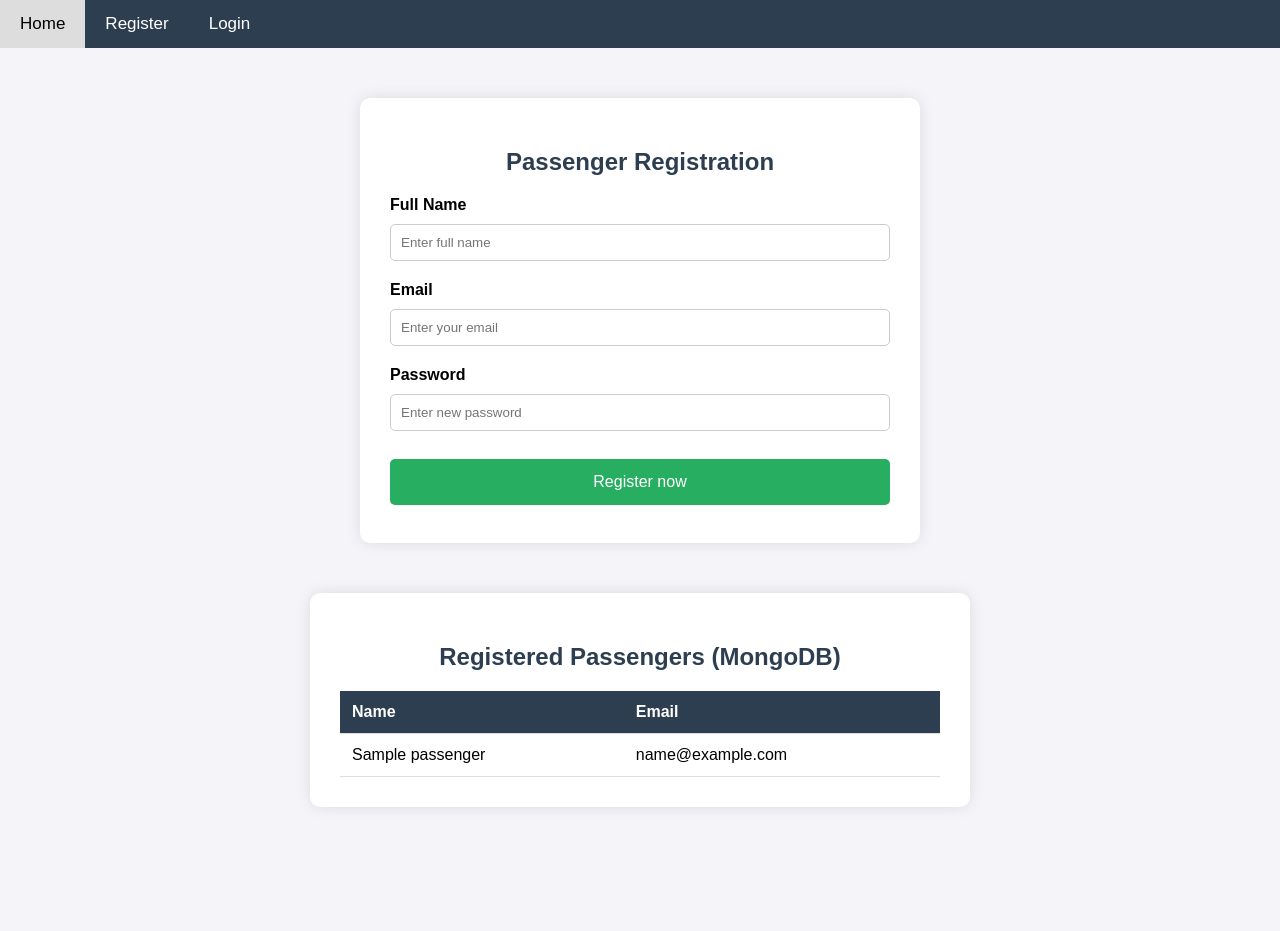
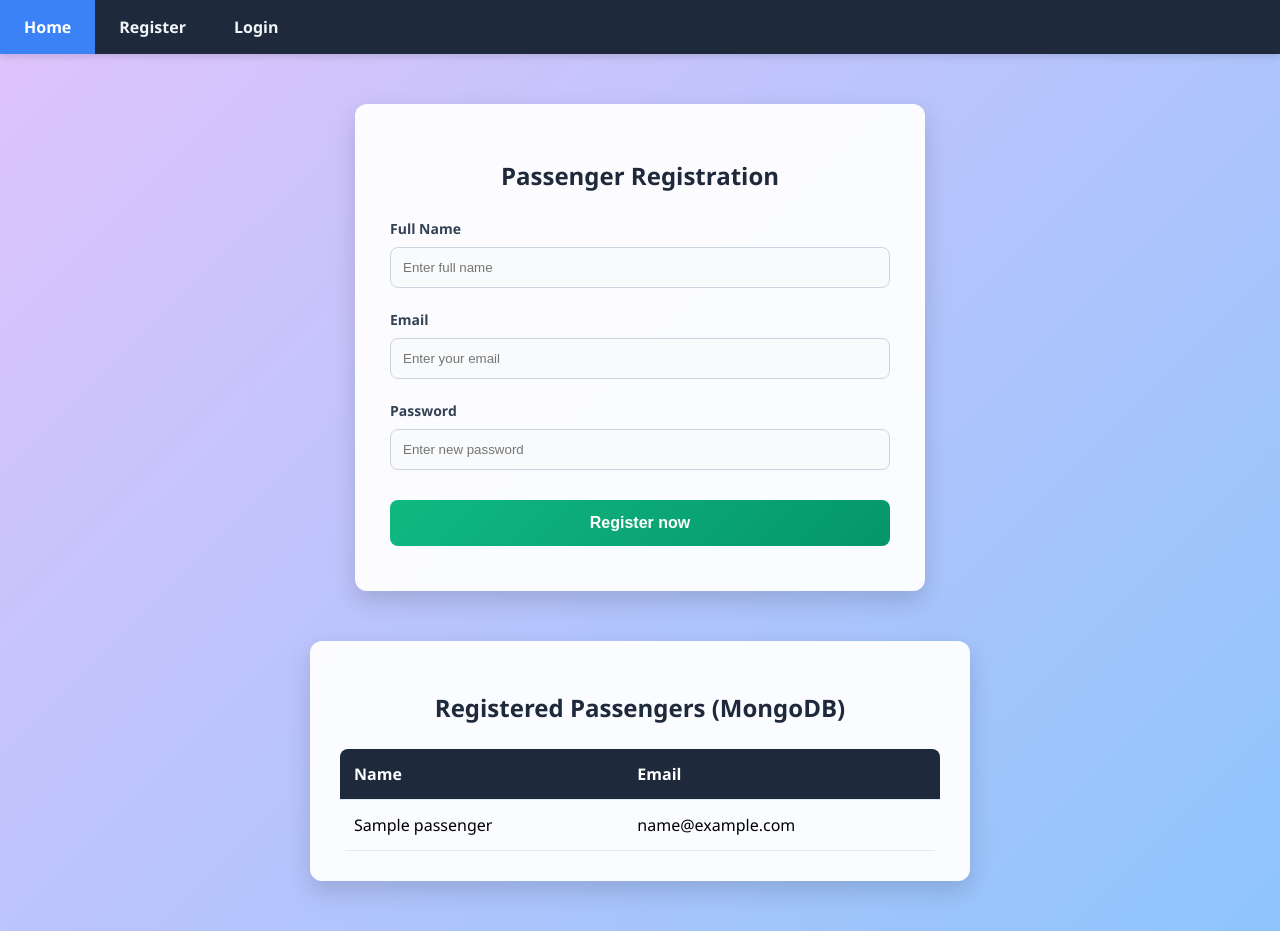
Before and after one commit to Nelindu10/cloud, a Flask app: page /register in a window 1280 px wide. Before the commit the page ends 777 px from the top, so only its background shows below. Run offline with Flask 3, Linux system fonts and the light colour scheme; a database or web service that is not in the repository returns one stand-in record (values such as "Sample title").

Commit message:
Add files via upload

```diff
--- a/templates/index.html
+++ b/templates/index.html
@@ -5,96 +5,124 @@
     <title>SmartMove Transport</title>
     <style>
         body {
-            font-family: Arial, sans-serif;
-            background-color: #f4f4f9;
+            font-family: 'Segoe UI', Tahoma, Geneva, Verdana, sans-serif;
+            /* ලස්සන වර්ණ දෙකක් මිශ්‍ර Background එකක් */
+            background: linear-gradient(135deg, #e0c3fc 0%, #8ec5fc 100%);
             margin: 0;
             padding: 0;
+            min-height: 100vh;
         }
 
         /* Navigation Bar CSS */
         .navbar {
-            background-color: #2c3e50;
+            background-color: #1e293b;
+            box-shadow: 0 4px 6px rgba(0,0,0,0.1);
             overflow: hidden;
         }
         .navbar a {
             float: left;
             display: block;
-            color: white;
+            color: #f1f5f9;
             text-align: center;
-            padding: 14px 20px;
+            padding: 16px 24px;
             text-decoration: none;
-            font-size: 17px;
+            font-size: 16px;
+            font-weight: 600;
+            transition: all 0.3s ease;
         }
         .navbar a:hover {
-            background-color: #ddd;
-            color: black;
+            background-color: #3b82f6;
+            color: white;
         }
 
         /* Form Container CSS */
         .container {
             max-width: 500px;
             margin: 50px auto;
-            background: white;
-            padding: 30px;
-            border-radius: 10px;
-            box-shadow: 0px 0px 15px rgba(0,0,0,0.1);
+            background: rgba(255, 255, 255, 0.95);
+            padding: 35px;
+            border-radius: 12px;
+            box-shadow: 0px 10px 25px rgba(0,0,0,0.15);
         }
         h2 {
-            color: #2c3e50;
+            color: #1e293b;
             text-align: center;
+            margin-bottom: 25px;
+        }
+        label {
+            color: #334155;
+            font-size: 14px;
         }
         input[type=text], input[type=email], input[type=password] {
             width: 100%;
-            padding: 10px;
-            margin: 10px 0 20px 0;
+            padding: 12px;
+            margin: 8px 0 20px 0;
             display: inline-block;
-            border: 1px solid #ccc;
-            border-radius: 5px;
+            border: 1px solid #cbd5e1;
+            border-radius: 8px;
             box-sizing: border-box;
+            background-color: #f8fafc;
+            transition: border 0.3s;
+        }
+        input:focus {
+            border-color: #3b82f6;
+            outline: none;
         }
         button {
-            background-color: #27ae60;
+            background: linear-gradient(135deg, #10b981 0%, #059669 100%);
             color: white;
             padding: 14px 20px;
-            margin: 8px 0;
+            margin: 10px 0;
             border: none;
-            border-radius: 5px;
+            border-radius: 8px;
             cursor: pointer;
             width: 100%;
             font-size: 16px;
+            font-weight: bold;
+            transition: transform 0.2s, box-shadow 0.2s;
         }
         button:hover {
-            background-color: #2ecc71;
+            transform: translateY(-2px);
+            box-shadow: 0 6px 15px rgba(16, 185, 129, 0.3);
         }
 
-        /* New CSS for Data Display Table */
+        /* Data Display Table CSS */
         .data-container {
             max-width: 600px;
             margin: 20px auto 50px auto;
-            background: white;
+            background: rgba(255, 255, 255, 0.95);
             padding: 30px;
-            border-radius: 10px;
-            box-shadow: 0px 0px 15px rgba(0,0,0,0.1);
+            border-radius: 12px;
+            box-shadow: 0px 10px 25px rgba(0,0,0,0.15);
         }
         table {
             width: 100%;
             border-collapse: collapse;
             margin-top: 15px;
+            border-radius: 8px;
+            overflow: hidden;
         }
         th, td {
-            padding: 12px;
+            padding: 14px;
             text-align: left;
-            border-bottom: 1px solid #ddd;
+            border-bottom: 1px solid #e2e8f0;
         }
         th {
-            background-color: #2c3e50;
+            background-color: #1e293b;
             color: white;
         }
+        tr:hover {
+            background-color: #f1f5f9;
+        }
         .success-msg {
-            color: #27ae60;
+            background-color: #d1fae5;
+            color: #065f46;
+            padding: 12px;
+            border-radius: 8px;
             text-align: center;
             font-weight: bold;
-            margin-bottom: 15px;
+            margin-bottom: 20px;
+            border: 1px solid #a7f3d0;
         }
     </style>
 </head>
@@ -113,7 +141,7 @@
 
         <!-- පණිවිඩය පෙන්වීම -->
         {% if success %}
-            <div class="success-msg">Successfully Registered!</div>
+            <div class="success-msg">Successfully Registered! 🎉</div>
         {% endif %}
 
         <form action="/register" method="post">
@@ -145,7 +173,7 @@
             </tr>
             {% else %}
             <tr>
-                <td colspan="2" style="text-align: center; color: #7f8c8d;">No passengers found in the database.</td>
+                <td colspan="2" style="text-align: center; color: #94a3b8; font-style: italic;">No passengers found in the database.</td>
             </tr>
             {% endfor %}
         </table>
```
